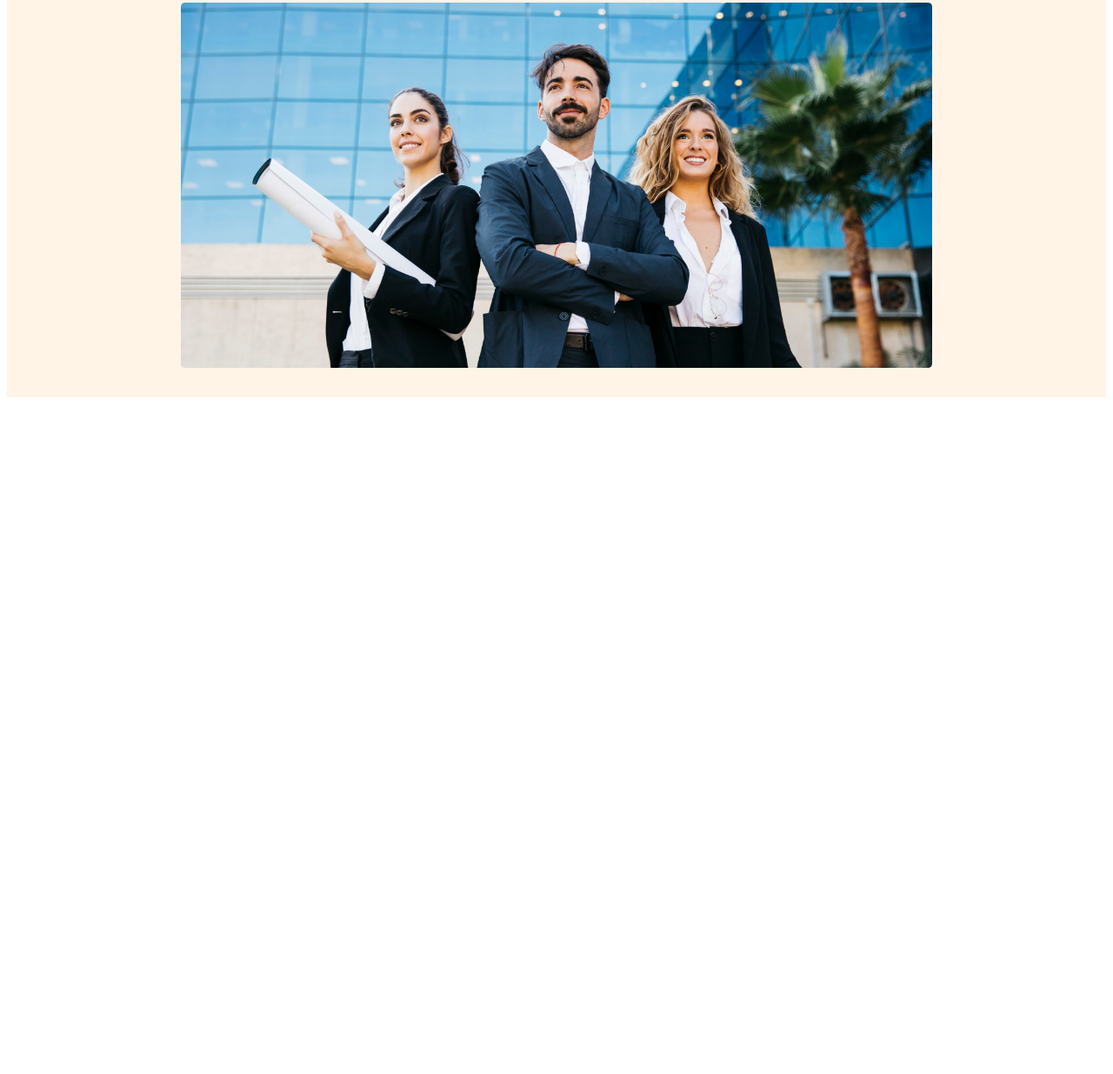
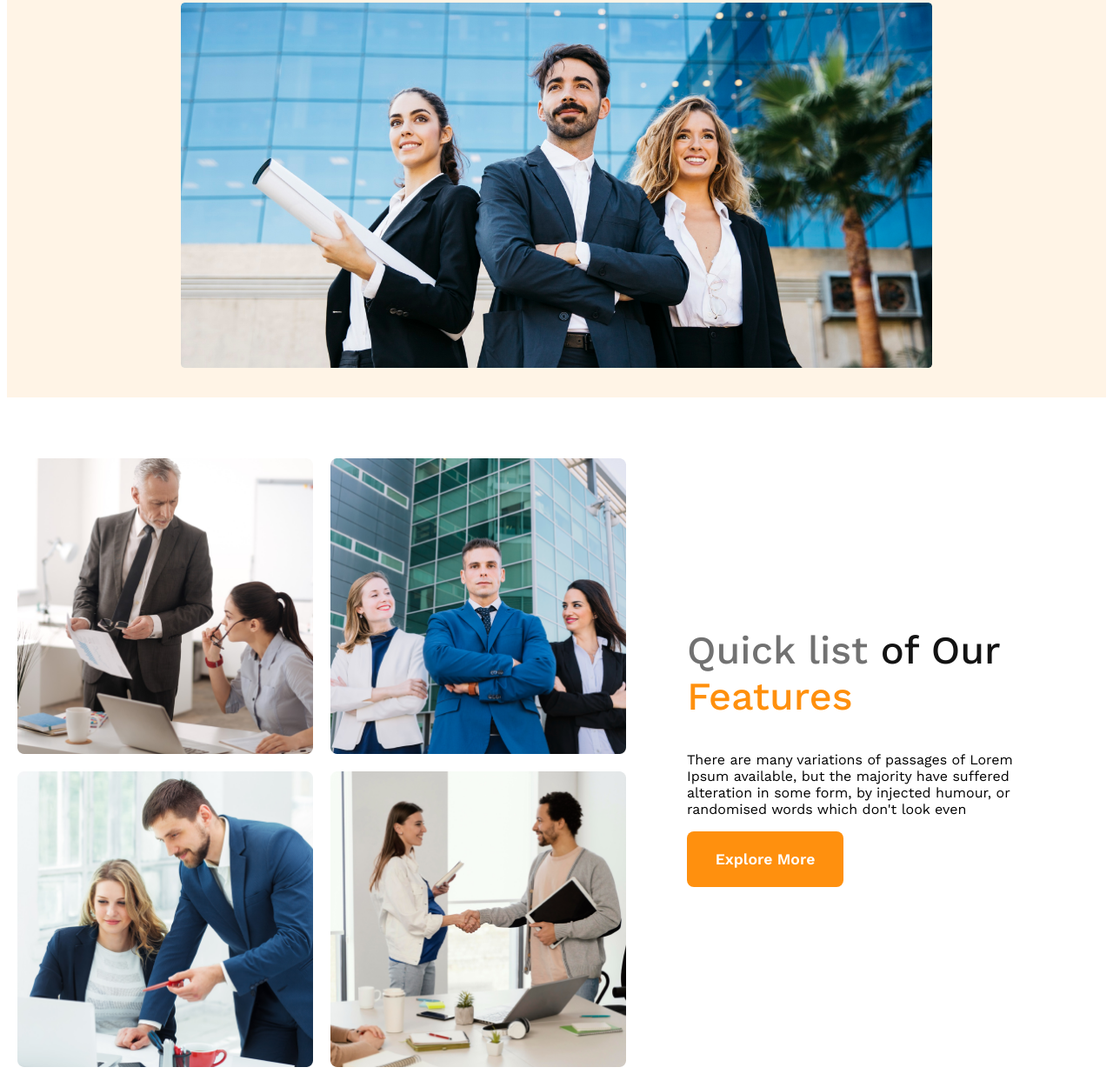
Before and after one commit to mehedimahmud/g3-architects-website, a plain HTML site: page index.html in a window 1280 px wide. Shown: the part 626-1861 px from the top of the page at 87% size. Before the commit the page ends 1091 px from the top, so only its background shows below. Drawn offline with nearby package versions, Linux system fonts and the light colour scheme.

Commit message:
added section-a

```diff
--- a/architect.css
+++ b/architect.css
@@ -33,7 +33,7 @@ nav {
     justify-content: space-between;
 }
 
-nav> h3 {
+nav>h3 {
     color: #131313;
     font-size: 2.8rem;
     font-weight: 700;
@@ -76,16 +76,64 @@ nav li {
     text-align: center;
     margin: 0 auto;
 }
+
 /*for small device*/
 
 @media screen and (max-width:576px) {
-    nav{
+    nav {
         flex-direction: column;
     }
-    nav>ul{
+
+    nav>ul {
         flex-direction: column;
     }
-    header{
+
+    header {
         padding: 20px;
     }
 }
+
+/*main-section*/
+
+main>section {
+    max-width: 1240px;
+    margin: 0 auto;
+    padding-top: 70px;
+}
+
+.feature-container {
+    display: flex;
+    align-items: center;
+
+
+}
+
+.feature-banner {
+    margin-right: 70px;
+    margin-left: 70px;
+}
+
+.feature-tittle {
+    color:  #727272;
+    font-size: 45px;
+    font-weight: 500;
+
+}
+
+.feature-img {
+    width: 340px;
+}
+
+.feature-image-container {
+    display: grid;
+    grid-template-columns: repeat(2, 1fr);
+    gap: 20px;
+}
+
+.tittle-clr-1 {
+    color: #131313;
+}
+
+.tittle-clr-2 {
+    color: #FF900E;
+}
--- a/index.html
+++ b/index.html
@@ -29,7 +29,21 @@
         </div>
     </header>
     <main>
-
+           <section>
+            <div class="feature-container">
+                <div class="feature-image-container">
+                    <img class="feature-img" src="images/team1.png" alt="">
+                    <img class="feature-img" src="images/team2.png" alt="">
+                    <img class="feature-img" src="images/team3.png" alt="">
+                    <img class="feature-img" src="images/team4.png" alt="">
+                </div>
+                <div class="feature-banner">
+                    <h2 class="feature-tittle">Quick list <span class="tittle-clr-1">of Our</span> <span class="tittle-clr-2">Features</span></h2>
+                    <p class="feature-description">There are many variations of passages of Lorem Ipsum available, but the majority have suffered alteration in some form, by injected humour, or randomised words which don't look even</p>
+                    <button class="btn-primary">Explore More</button>
+                </div>
+            </div>
+           </section>
     </main>
     <footer>
 
```
